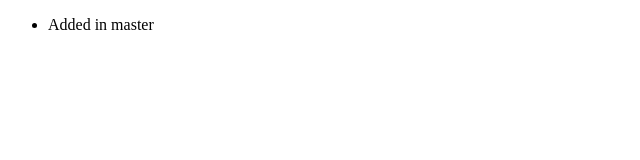
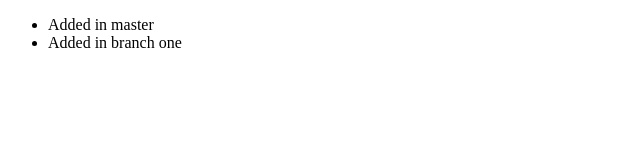
Before and after one commit to pcsandford/branch-test, a plain HTML site: page index.html in a window 1280 px wide. Shown: the whole page, without its empty margins (0-640 px from the left). Drawn offline with Linux system fonts and the light colour scheme.

Commit message:
adding branch one

```diff
--- a/index.html
+++ b/index.html
@@ -8,6 +8,7 @@
 
 	<ul>
 		<li>Added in master</li>
+		<li>Added in branch one</li>
 	</ul>
 
 </body>
```
